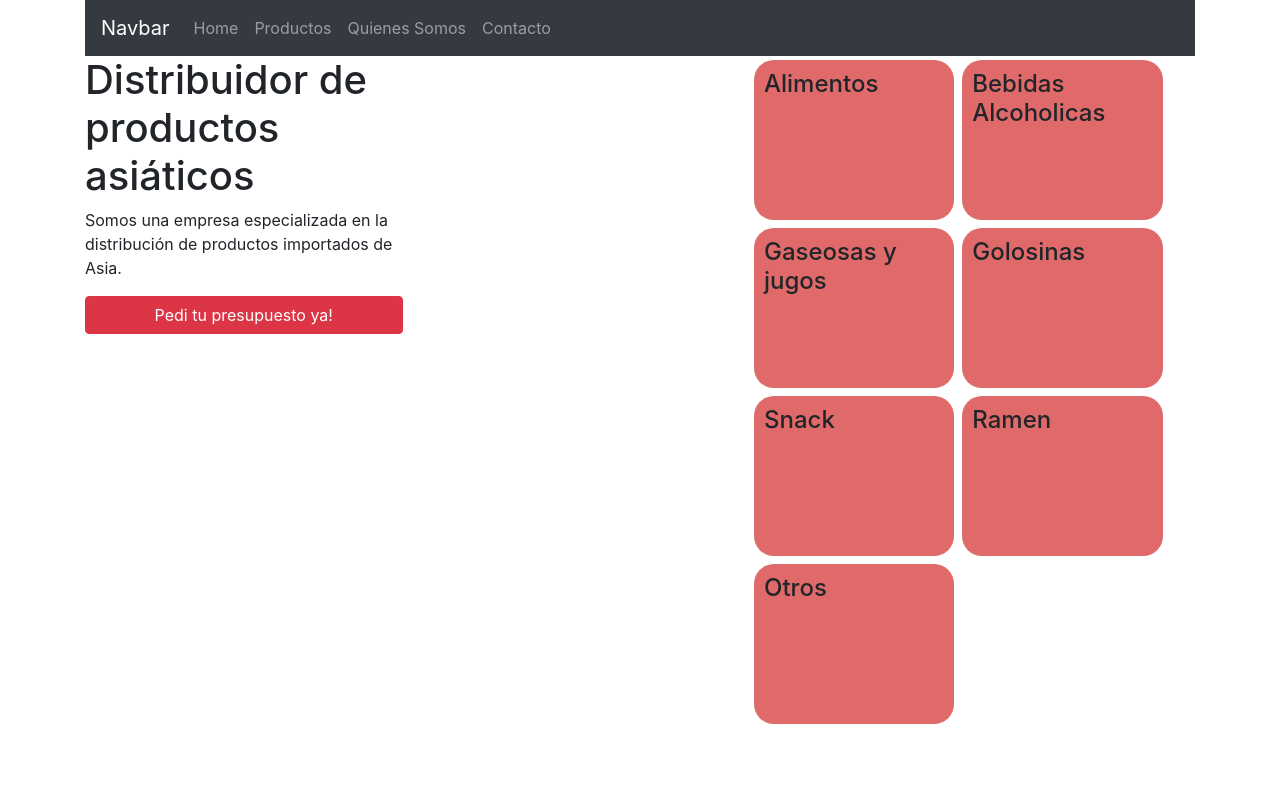
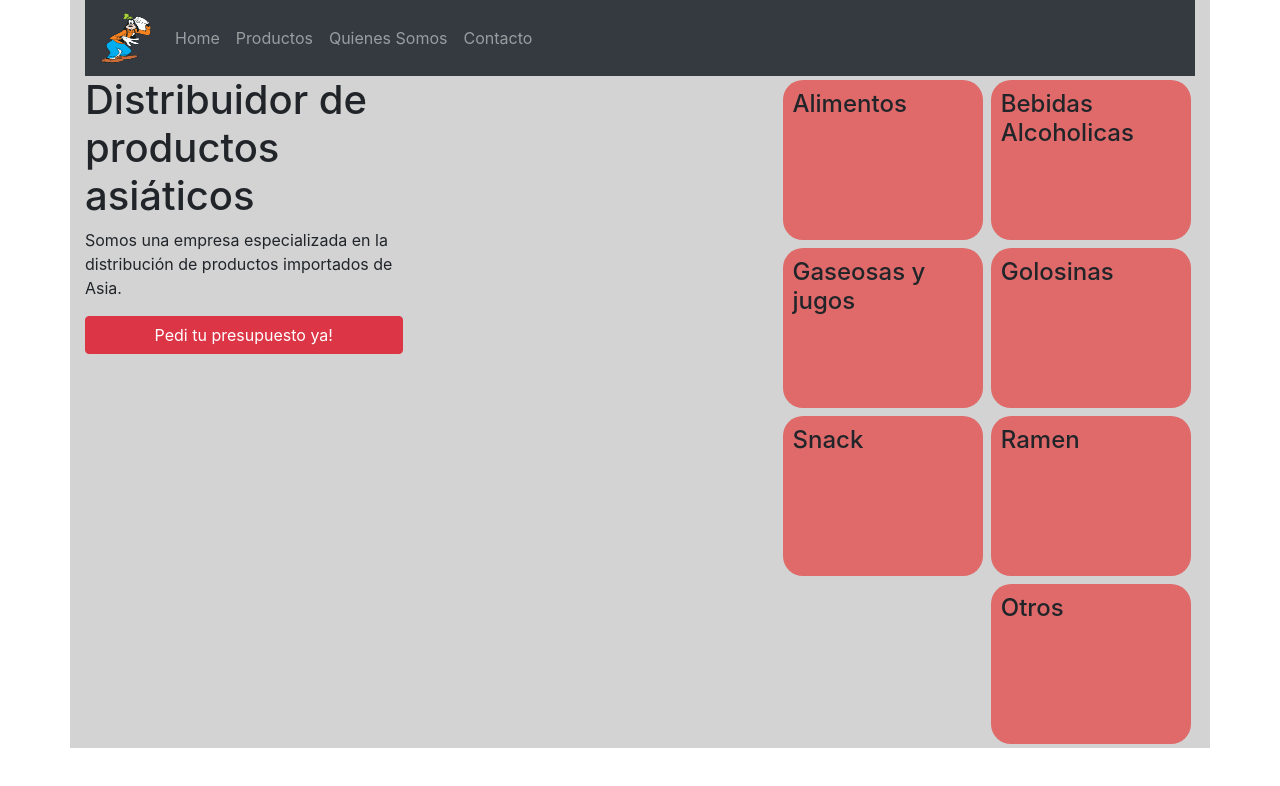
Before and after one commit to dondarrion91/koi_web, a website: page public/index.html in a window 1280 px wide. Drawn offline with nearby package versions, Linux system fonts and the light colour scheme.

Commit message:
31/1/2020

```diff
--- a/public/index.html
+++ b/public/index.html
@@ -19,7 +19,7 @@
     <header class="row">
       <div class="col-12">
         <nav class="navbar navbar-expand-lg navbar-dark bg-dark">
-          <a class="navbar-brand" href="#">Navbar</a>
+          <a class="navbar-brand" href="#"><img src="./img/Goofy.svg.png" alt=""></a>
           <button class="navbar-toggler" type="button" data-toggle="collapse" data-target="#navbarNav"
             aria-controls="navbarNav" aria-expanded="false" aria-label="Toggle navigation">
             <span class="navbar-toggler-icon"></span>
--- /dev/null
+++ b/public/scss/_header.scss
@@ -0,0 +1,10 @@
+.container{
+    .row{
+        .navbar-brand{
+            img{
+                width: 50px;
+                height: 50px;
+            }
+        }
+    }
+}
--- a/public/scss/_info.scss
+++ b/public/scss/_info.scss
@@ -7,6 +7,7 @@
             display: flex;
             flex-direction: row;
             flex-wrap: wrap;
+            justify-content: flex-end;
             .tarjeta{
                 @media screen and (max-width:991px){
                     width: 100%;
--- a/public/scss/style.scss
+++ b/public/scss/style.scss
@@ -4,4 +4,9 @@ body{
     box-sizing: border-box;
 }
 
+.container{
+    background-color: lightgray;
+}
+
+@import "header.scss";
 @import "info.scss";
```
Also changed, not shown: public/css/style.css, public/img/Goofy.svg.png (added).
